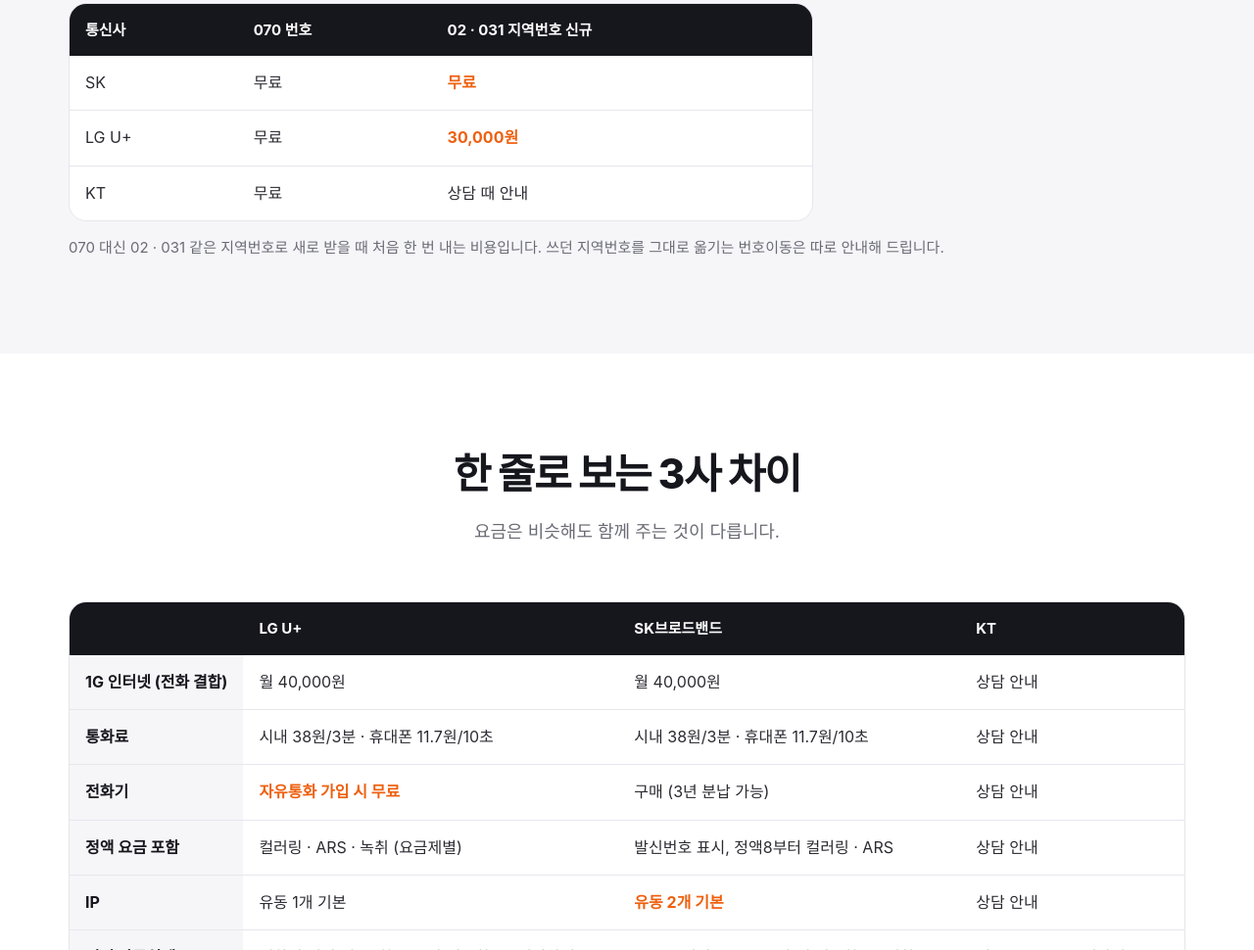
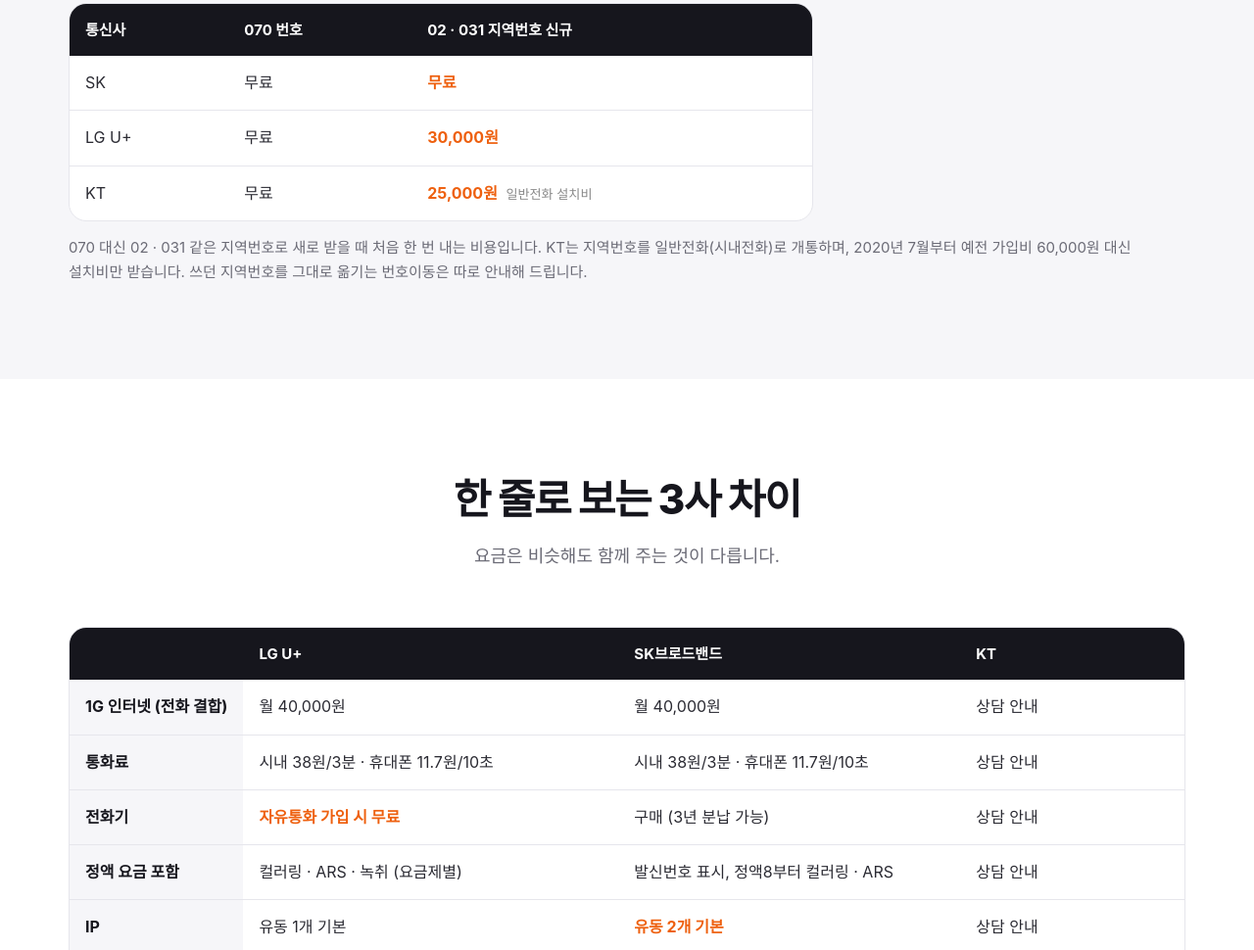
Before and after one commit to kg070tel-ux/kg070tel-ux.github.io, a plain HTML site: page phone.html in a window 1280 px wide. Shown: the part 3990-4960 px from the top of the page at 98% size. Drawn offline with Linux system fonts and the light colour scheme; a web font is replaced by a local one.

Commit message:
KT 지역번호 개통 비용: 시내전화 설치비 기준으로 수정
Co-Authored-By: Claude Opus 5.5 <noreply@anthropic.com>
Claude-Session: https://claude.ai/code/session_01U3eF6mfJZJHMbnxXAoHjX7

```diff
--- a/phone.html
+++ b/phone.html
@@ -188,10 +188,10 @@
           <tbody>
             <tr><td class="co sk">SK</td><td>무료</td><td><b>무료</b></td></tr>
             <tr><td class="co lg">LG U+</td><td>무료</td><td><b>30,000원</b></td></tr>
-            <tr><td class="co kt">KT</td><td>무료</td><td>상담 때 안내</td></tr>
+            <tr><td class="co kt">KT</td><td>무료</td><td><b>25,000원</b> <span class="sub">일반전화 설치비</span></td></tr>
           </tbody>
         </table>
-        <p class="note">070 대신 02 · 031 같은 지역번호로 새로 받을 때 처음 한 번 내는 비용입니다. 쓰던 지역번호를 그대로 옮기는 번호이동은 따로 안내해 드립니다.</p>
+        <p class="note">070 대신 02 · 031 같은 지역번호로 새로 받을 때 처음 한 번 내는 비용입니다. KT는 지역번호를 일반전화(시내전화)로 개통하며, 2020년 7월부터 예전 가입비 60,000원 대신 설치비만 받습니다. 쓰던 지역번호를 그대로 옮기는 번호이동은 따로 안내해 드립니다.</p>
       </div>
     </div>
   </section>
--- a/style.css
+++ b/style.css
@@ -693,3 +693,4 @@ form.consult textarea:focus{outline:2px solid var(--brand);outline-offset:0;bord
 .equip{margin-top:26px}
 .equip table.cmp{max-width:760px}
 .equip td{text-align:center}
+.equip .sub{font-size:.82em;color:var(--muted,#888);margin-left:4px}
```
Also changed, not shown: src/phone.html (+2 -2 lines).
